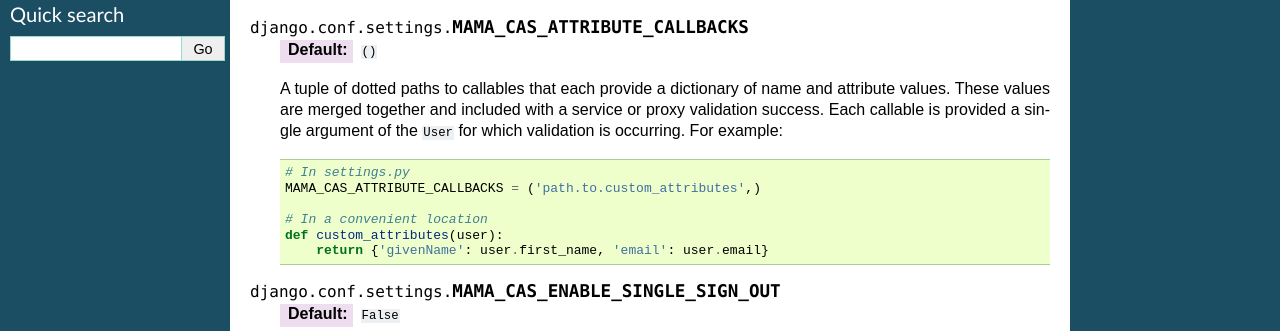
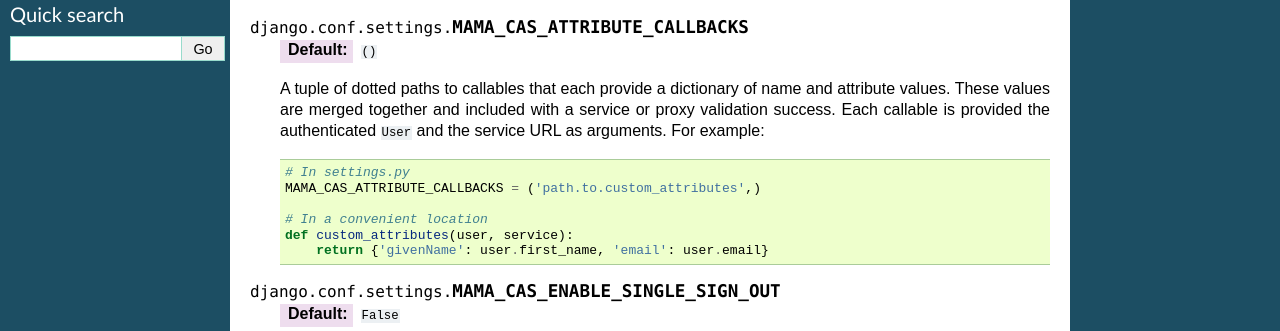
Before and after one commit to jbittel/django-mama-cas, a Sphinx documentation site: the page built from docs/settings.rst, in a window 1280 px wide. Shown: the part 392-723 px from the top of the page. Built offline with Sphinx 7.4.7, drawn with Linux system fonts in a browser that asks for light colours.

Commit message:
Pass service URL to custom attribute callbacks

```diff
--- a/docs/settings.rst
+++ b/docs/settings.rst
@@ -32,15 +32,14 @@
 
    A tuple of dotted paths to callables that each provide a dictionary of
    name and attribute values. These values are merged together and included
-   with a service or proxy validation success. Each callable is provided a
-   single argument of the ``User`` for which validation is occurring. For
-   example::
+   with a service or proxy validation success. Each callable is provided the
+   authenticated ``User`` and the service URL as arguments. For example::
 
       # In settings.py
       MAMA_CAS_ATTRIBUTE_CALLBACKS = ('path.to.custom_attributes',)
 
       # In a convenient location
-      def custom_attributes(user):
+      def custom_attributes(user, service):
           return {'givenName': user.first_name, 'email': user.email}
 
 .. attribute:: MAMA_CAS_ENABLE_SINGLE_SIGN_OUT
```
Also changed, not shown: 3 other files.
